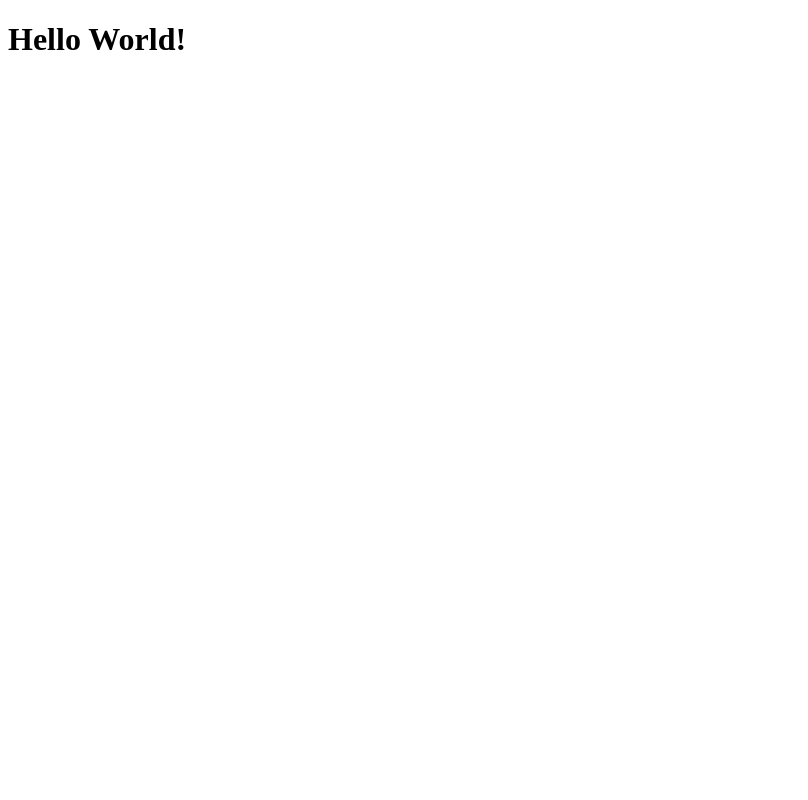
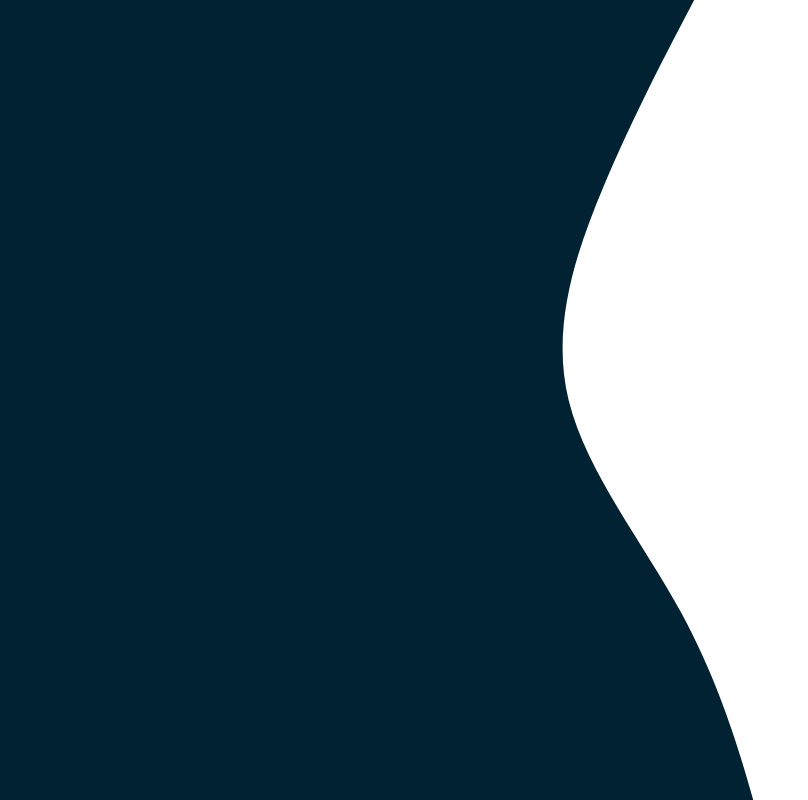
Before and after one commit to Hack4ImpactFall2021/y-knot, a React (Create React App) app: page / in a window 1280 px wide. Shown: the whole page, without its empty margins (0-808 px from the left). Built offline with nearby package versions, Linux system fonts and the light colour scheme.

Commit message:
login-page

```diff
--- /dev/null
+++ b/src/App.css
@@ -0,0 +1,4 @@
+body {
+  margin: 0;
+  padding: 0;
+}
--- a/src/App.tsx
+++ b/src/App.tsx
@@ -1,8 +1,13 @@
 import React from 'react';
+import Login from './LoginPage/Login';
+
+import './App.css';
 
 const App = () => {
     return (
-        <h1>Hello World!</h1>
+
+
+        <Login />
     );
 }
 
--- /dev/null
+++ b/src/LoginPage/Login.css
@@ -0,0 +1,9 @@
+.login-page{
+   /* background-color: red; */
+  width: 100%;
+  height: 100vh;
+  background: url(wave.svg) no-repeat center center fixed;
+  background-size: cover;
+
+
+}
--- /dev/null
+++ b/src/LoginPage/Login.tsx
@@ -0,0 +1,14 @@
+import React, {useState} from 'react';
+import './Login.css'
+function Login() {
+  return (
+    <div className='login-page'>
+
+      <div className='login-page-background'>
+
+      </div>
+    </div>
+  )
+}
+
+export default Login
```
Also changed, not shown: src/LoginPage/wave.png (added), src/LoginPage/wave.svg (added).
